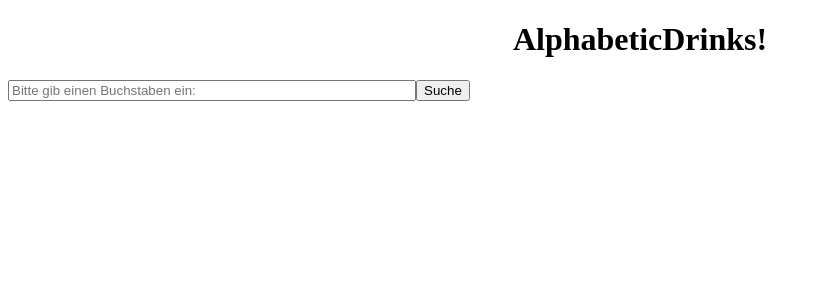
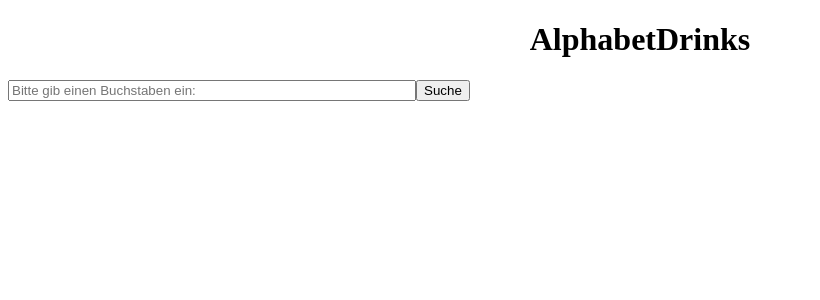
Before and after one commit to degiorgioo/AperoBuddy, an Angular app: page / in a window 1280 px wide. Shown: the top 300 px of the page, without its empty margins (0-820 px from the left). Built offline with nearby package versions, Linux system fonts and the light colour scheme.

Commit message:
Some changes

```diff
--- a/src/app/app.component.html
+++ b/src/app/app.component.html
@@ -1,7 +1,7 @@
 <!--The content below is only a placeholder and can be replaced.-->
 <div style="text-align:center">
   <h1>
-    AlphabeticDrinks!
+    {{title}}
   </h1>
   </div>
 <input class="text_input" type="text" placeholder="Bitte gib einen Buchstaben ein: " >
--- a/src/app/app.component.ts
+++ b/src/app/app.component.ts
@@ -5,6 +5,7 @@ import { Component } from '@angular/core';
   templateUrl: './app.component.html',
   styleUrls: ['./app.component.css']
 })
+
 export class AppComponent {
-  title = 'app';
+  title = 'AlphabetDrinks';
 }
--- a/src/app/app.module.ts
+++ b/src/app/app.module.ts
@@ -5,7 +5,7 @@ import { AppComponent } from './app.component';
 
 @NgModule({
   declarations: [
-    AppComponent
+    AppComponent,
   ],
   imports: [
     BrowserModule
```
